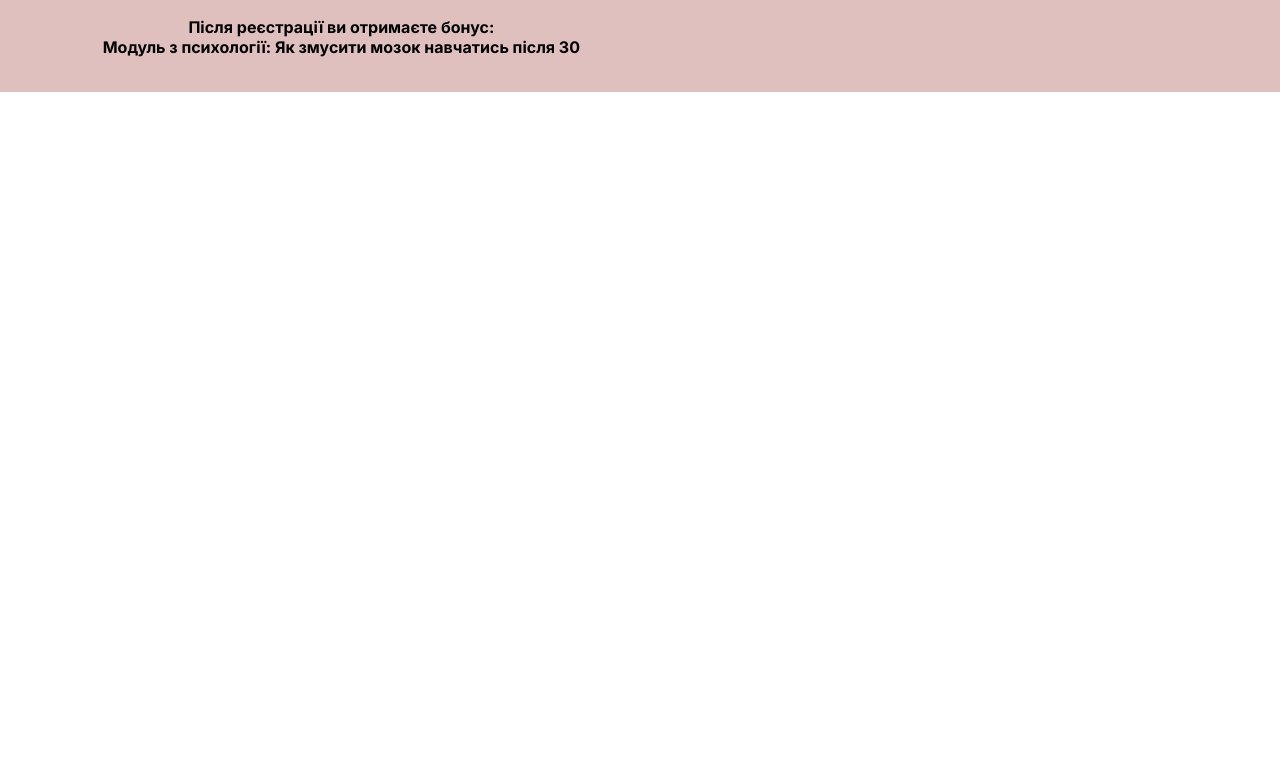
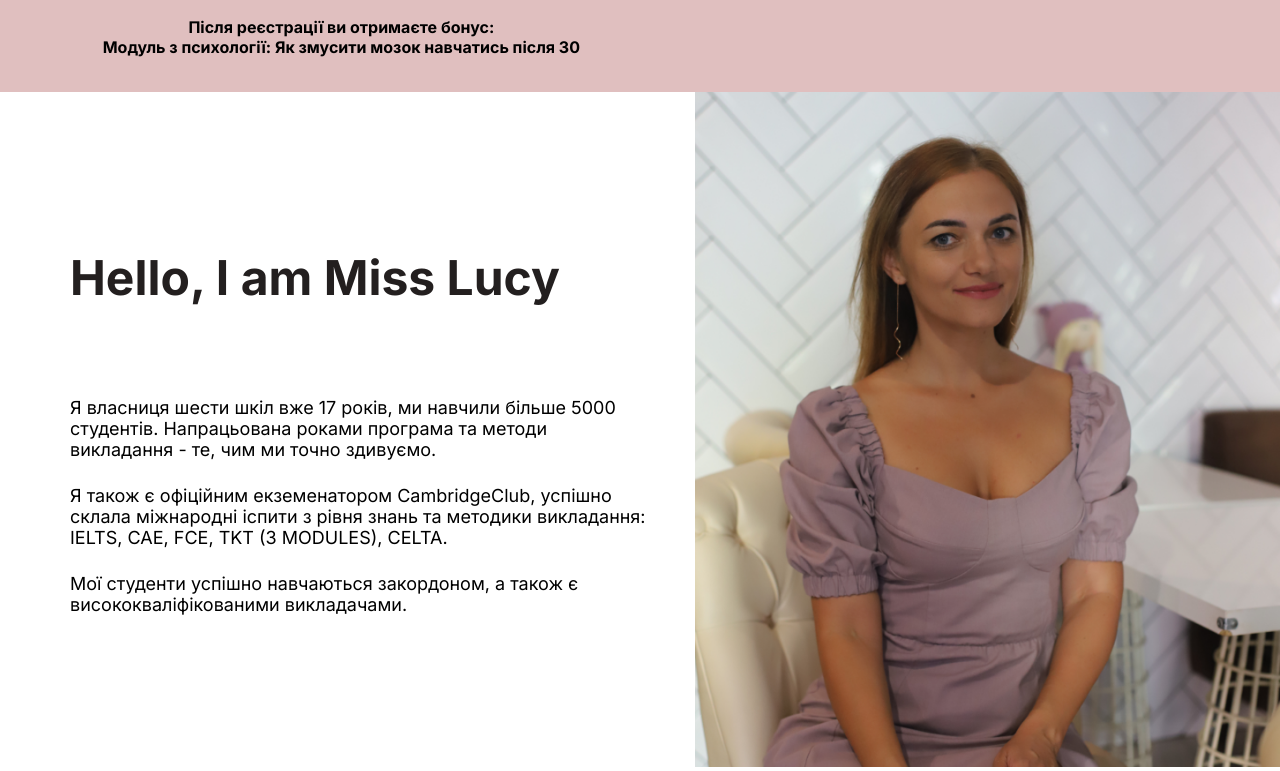
Before and after one commit to lv051187paa/english-marathon, a plain HTML site: page index.html in a window 1280 px wide. Shown: the part 512-1283 px from the top of the page. Before the commit the page ends 800 px from the top, so only its background shows below. Drawn offline with Linux system fonts and the light colour scheme.

Commit message:
introduction block

```diff
--- a/index.html
+++ b/index.html
@@ -40,7 +40,31 @@
         </div>
       </div>
       <div class="header--photo">
-        <img src="images/header.png" alt="Liudmula Hytsyliak">
+        <img src="images/background/header.png" alt="Людмила Гуцуляк">
+      </div>
+    </div>
+  </section>
+  <section id="introduction">
+    <div class="flex introduction--container">
+      <div class="introduction--content">
+        <h3 class="introduction--title title">
+          Hello, I am Miss Lucy
+        </h3>
+        <div class="introduction--text text">
+          <p>
+            Я власниця шести шкіл вже 17 років, ми навчили  більше 5000 студентів. Напрацьована роками програма та методи викладання - те, чим ми точно здивуємо.
+          </p>
+          <p>
+            Я також є офіційним екземенатором CambridgeClub, успішно склала міжнародні іспити з рівня знань та методики викладання:
+            IELTS, CAE, FCE, TKT (3 MODULES), CELTA.
+          </p>
+          <p>
+            Мої студенти успішно навчаються закордоном, а також є висококваліфікованими викладачами.
+          </p>
+        </div>
+      </div>
+      <div class="introduction--photo">
+        <img src="images/background/introduction.png" alt="Людмила Гуцуляк">
       </div>
     </div>
   </section>
@@ -53,6 +77,5 @@
   <section></section>
   <section></section>
   <section></section>
-  <section></section>
 </body>
 </html>
--- a/main.css
+++ b/main.css
@@ -18,6 +18,7 @@ h1, h2, h3, h4, h5, h6, p, a {
 
 img {
   max-width: 100%;
+  width: 100%;
   height: auto;
 }
 
@@ -85,28 +86,23 @@ img {
   text-align: center;
 }
 
-.header--info {
-  flex: 8;
-}
-
 .header--info-container {
   padding: 0 15px 10px;
 }
 
 .header--title {
   font-size: 36px;
+  text-align: center;
 }
 
 .header--subtitle {
   margin-top: 20px;
+  text-align: center;
 }
 
 .header--content {
   margin-top: 20px;
-}
-
-.header--photo {
-  flex: 7;
+  text-align: center;
 }
 
 .header--action {
@@ -126,6 +122,31 @@ img {
   font-weight: 700;
 }
 
+
+/* Introduction */
+
+.introduction--container {
+  flex-direction: column;
+}
+
+.introduction--content {
+  padding: 0 15px 10px;
+}
+
+.introduction--title {
+  font-size: 36px;
+  text-align: center;
+}
+
+.introduction--text {
+  margin-top: 35px;
+  text-align: center;
+}
+
+.introduction--text p {
+  margin-top: 15px;
+}
+
 @media screen and (min-width: 576px)  {
   .header--info-container {
     padding: 0 20px 10px;
@@ -136,10 +157,12 @@ img {
 
   .header--title {
     font-size: 48px;
+    text-align: left;
   }
 
   .header--content {
     margin-top: 30px;
+    text-align: left;
   }
 
   .header--action {
@@ -148,6 +171,13 @@ img {
 
   .header--note {
     margin-top: 20px;
+  }
+
+
+  /* Introduction */
+
+  .introduction--title {
+    font-size: 48px;
   }
 }
 
@@ -166,6 +196,49 @@ img {
     justify-content: space-between;
     display: flex;
     flex-direction: column;
+  }
+
+  .header--info {
+    flex: 8;
+  }
+
+  .header--photo {
+    flex: 7;
+  }
+
+  /* Introduction */
+
+  .introduction--container {
+    flex-direction: row;
+  }
+
+  .header--subtitle {
+    text-align: left;
+  }
+
+  .introduction--content {
+    padding: 0 40px 0 70px;
+    flex: 7;
+    display: flex;
+    flex-direction: column;
+    justify-content: center;
+  }
+
+  .introduction--photo {
+    flex: 7;
+  }
+
+  .introduction--title {
+    text-align: left;
+  }
+
+  .introduction--text {
+    margin-top: 65px;
+    text-align: left;
+  }
+
+  .introduction--text p {
+    margin-top: 25px;
   }
 }
 
@@ -195,28 +268,16 @@ img {
     padding: 0 90px 35px;
     display: block;
     flex: unset;
-    mt0
-  }
-
-  .header--info {
-    flex: 8;
+    margin-top: 0;
   }
 
   .header--title {
     font-size: 64px;
   }
 
-  .header--subtitle {
-    margin-top: 20px;
-  }
-
   .header--content {
     margin-top: 55px;
     max-width: 545px;
-  }
-
-  .header--photo {
-    flex: 7;
   }
 
   .header--action {
@@ -225,6 +286,22 @@ img {
 
   .header--note {
     margin-top: 35px;
+  }
+
+
+  /* Introduction */
+
+  .introduction--content {
+    /*padding: 0 40px 0 70px;*/
+  }
+
+  .introduction--title {
+    font-size: 64px;
+    text-align: center;
+  }
+
+  .introduction--text {
+    margin-top: 125px;
   }
 }
 
```
Also changed, not shown: images/background/introduction.png (added), 2 other files.
